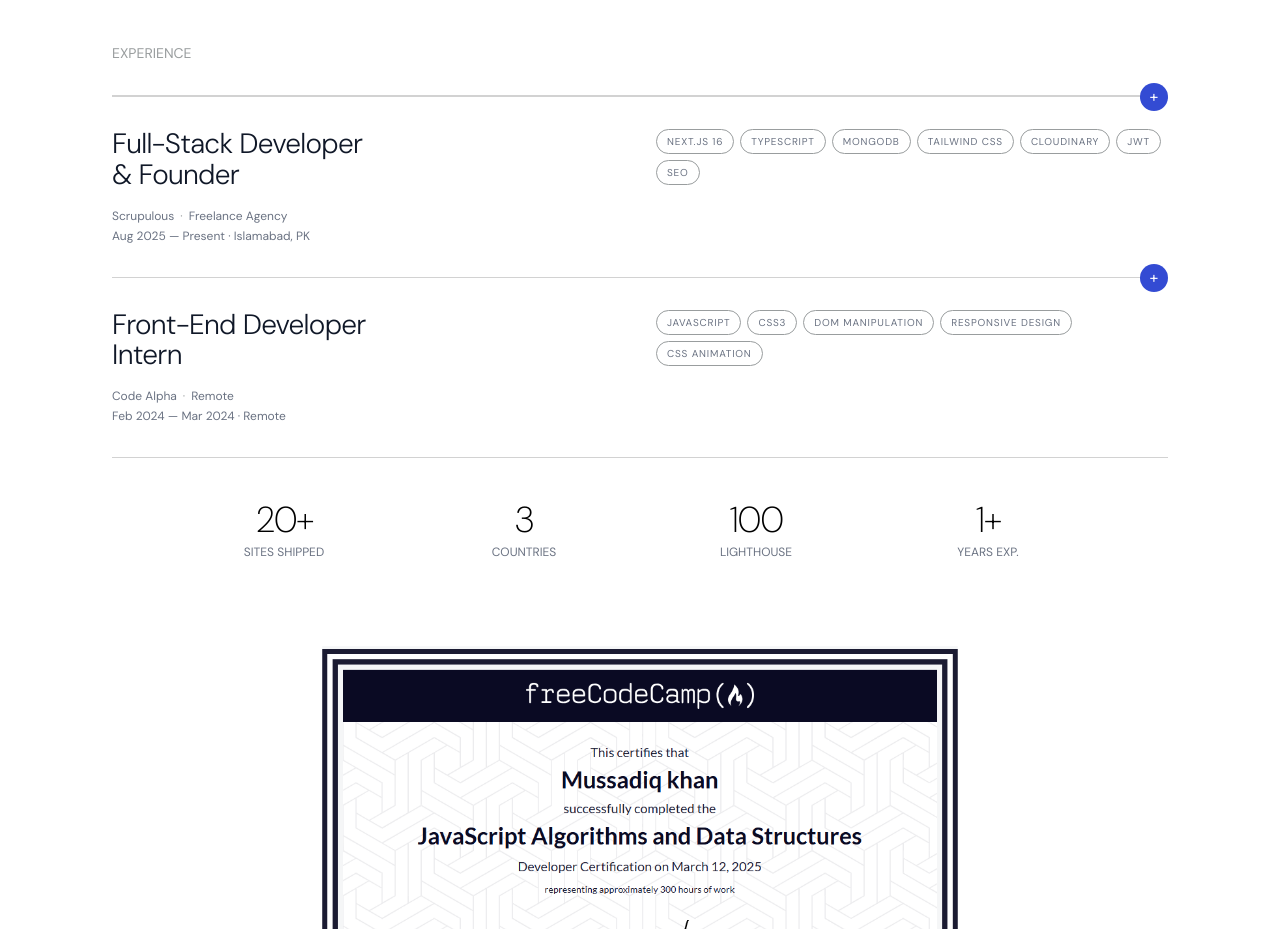
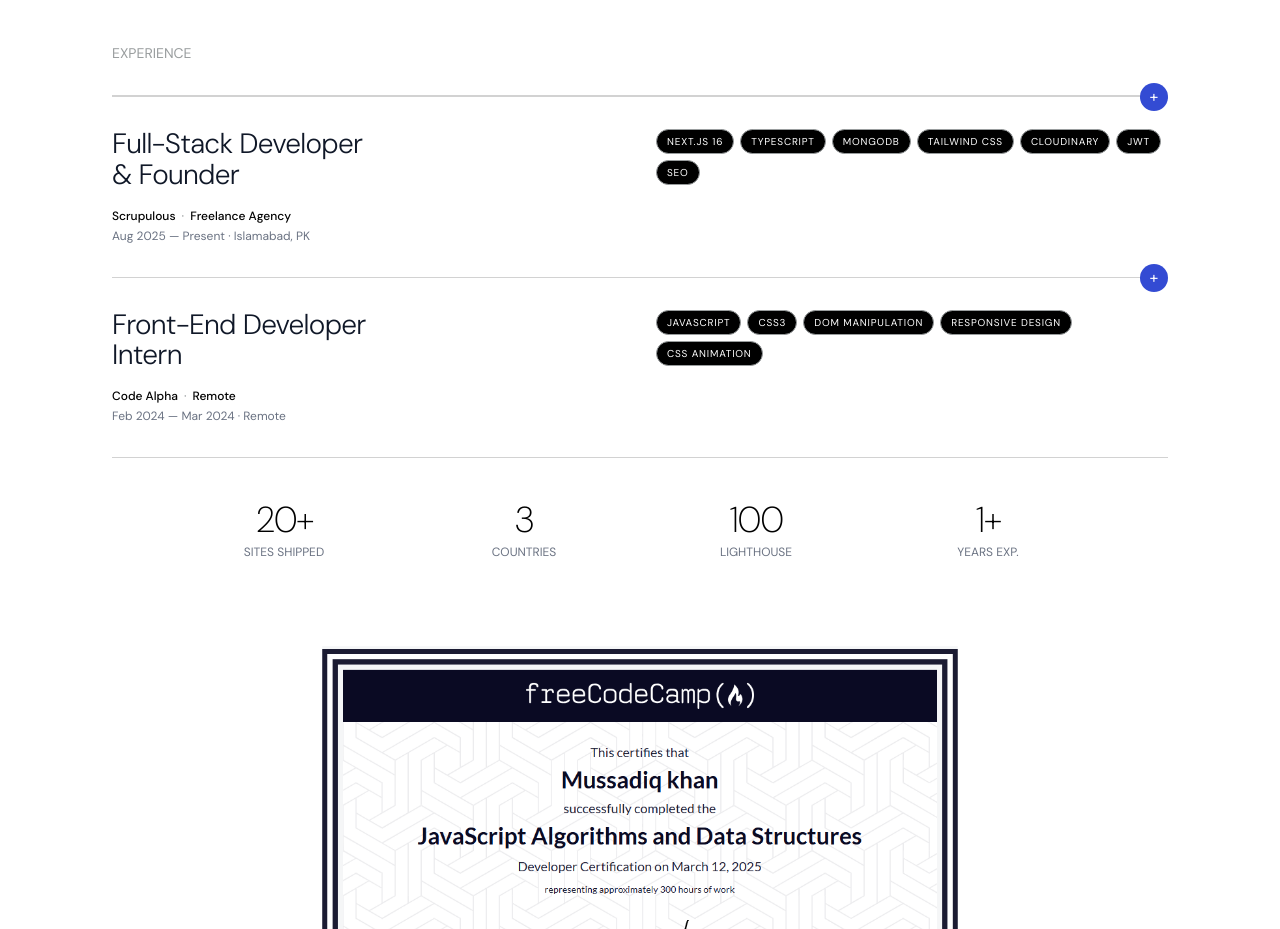
Before and after one commit to mussadiqkhan6886/portfolionew, a Next.js app: page / in a window 1280 px wide. Shown: the part 4220-5149 px from the top of the page. Built offline with nearby package versions, Linux system fonts and the light colour scheme.

Commit message:
transition change on page

```diff
--- a/components/comp/TransitionLink.tsx
+++ b/components/comp/TransitionLink.tsx
@@ -32,7 +32,7 @@
     // then execute the actual router switch behind the black curtain.
     setTimeout(() => {
       router.push(href);
-    }, 850);
+    }, 650);
   };
 
   return (
--- a/components/ui/PageTransition.tsx
+++ b/components/ui/PageTransition.tsx
@@ -39,7 +39,7 @@
     enter: (i: number) => ({
       y: "0%",
       transition: {
-        duration: 0.8,
+        duration: 0.6,
         ease: [0.76, 0, 0.24, 1],
         delay: i * 0.04,
       },
@@ -47,7 +47,7 @@
     exit: (i: number) => ({
       y: "-100%",
       transition: {
-        duration: 0.8,
+        duration: 0.6,
         ease: [0.76, 0, 0.24, 1],
         delay: 0.6 + i * 0.04, // Keeps screen black while text drops out first
       },
@@ -60,7 +60,7 @@
       y: "0%",
       opacity: 1,
       transition: {
-        duration: 0.8,
+        duration: 0.6,
         ease: EASE_CUSTOM,
         delay: 0.2, // Appears smoothly right after curtains meet
       },
@@ -69,7 +69,7 @@
       y: "-105%",
       opacity: 0,
       transition: {
-        duration: 0.6,
+        duration: 0.5,
         ease: EASE_CUSTOM,
         delay: 0.1, // Disappears smoothly up into the mask before curtain opens
       },
--- a/constants/index.ts
+++ b/constants/index.ts
@@ -28,7 +28,7 @@
   "Product Management"
 ], live: "www.chunkdpk.com", hero: "/projects/chunkd/hero.mp4", pcVideo: "/projects/chunkd/pc.mp4", laptopVideo: "/projects/chunkd/laptop.mp4", image1:"/projects/chunkd/image1.png" ,mobileShots: [
   {type: "image", sr: "/projects/chunkd/mb1.jpeg"},
-  {type: "video", sr: "/projects/chunkd/mb2video.mov"},
+  {type: "video", sr: "/projects/chunkd/mb2video.mp4"},
   {type: "image", sr: "/projects/chunkd/mb3.jpeg"},
 ], logo: "/projects/chunkd/logo.png"},
 
--- a/sections/Experience.tsx
+++ b/sections/Experience.tsx
@@ -91,7 +91,7 @@
       className="
         group relative grid grid-cols-1 md:grid-cols-2 gap-8
         border-b border-border
-        py-8 cursor-pointer
+        py-8 cursor-pointer hover:pl-3 duration-300 transition-all
       "
     >
       {/* Hover underline sweep */}
@@ -115,7 +115,7 @@
         </div>
 
         <div className="flex flex-col gap-0.5">
-          <span className="text-[12px] text-gray-500">
+          <span className="text-[12px] text-black font-medium">
             {item.company}
             <span className="mx-1.5 text-gray">·</span>
             {item.type}
@@ -192,7 +192,7 @@
             {item.tags.map((t) => (
               <span
                 key={t}
-                className="text-[10px] tracking-[0.08em] uppercase px-2.5 py-1 rounded-full border border-gray text-gray-500"
+                className="text-[10px] tracking-[0.08em] uppercase px-2.5 py-1 border rounded-full border-gray text-white bg-black"
               >
                 {t}
               </span>
```
Also changed, not shown: 2 other files (tests, documents, lock files or other folders).
